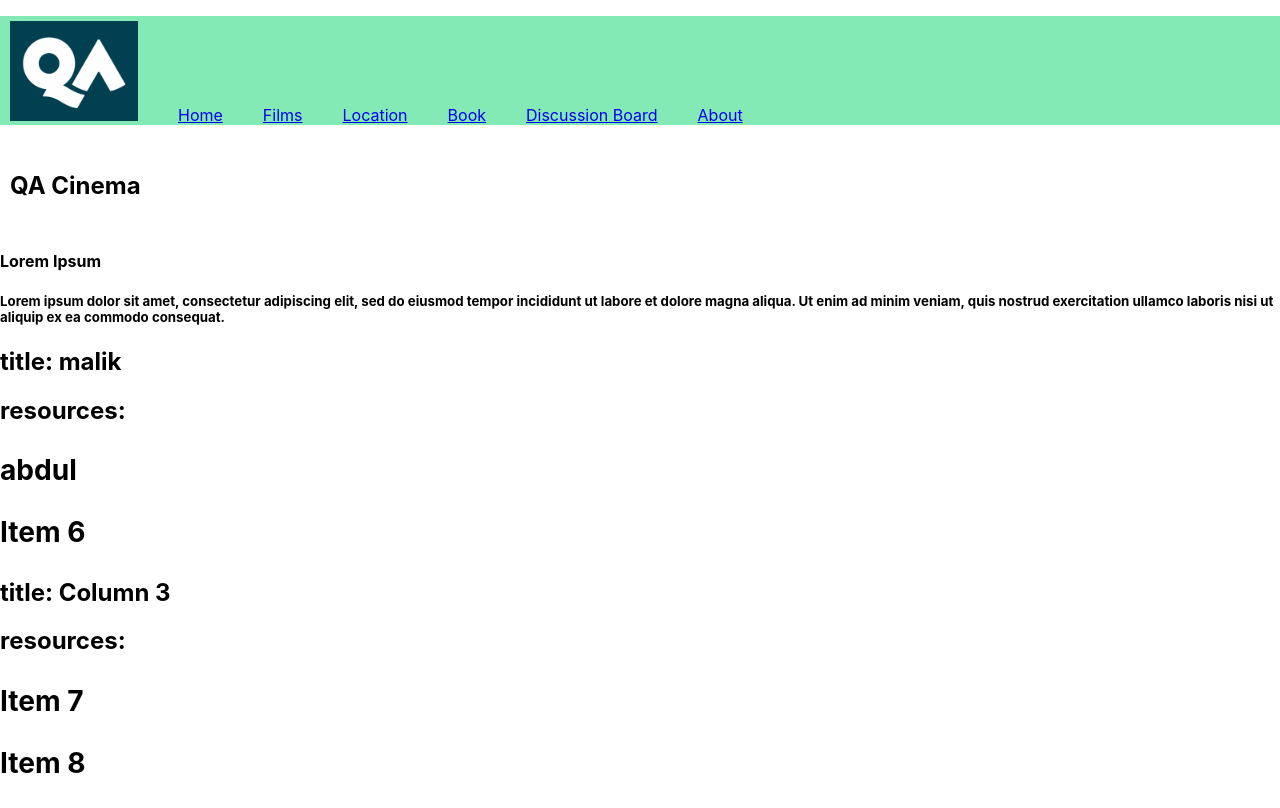
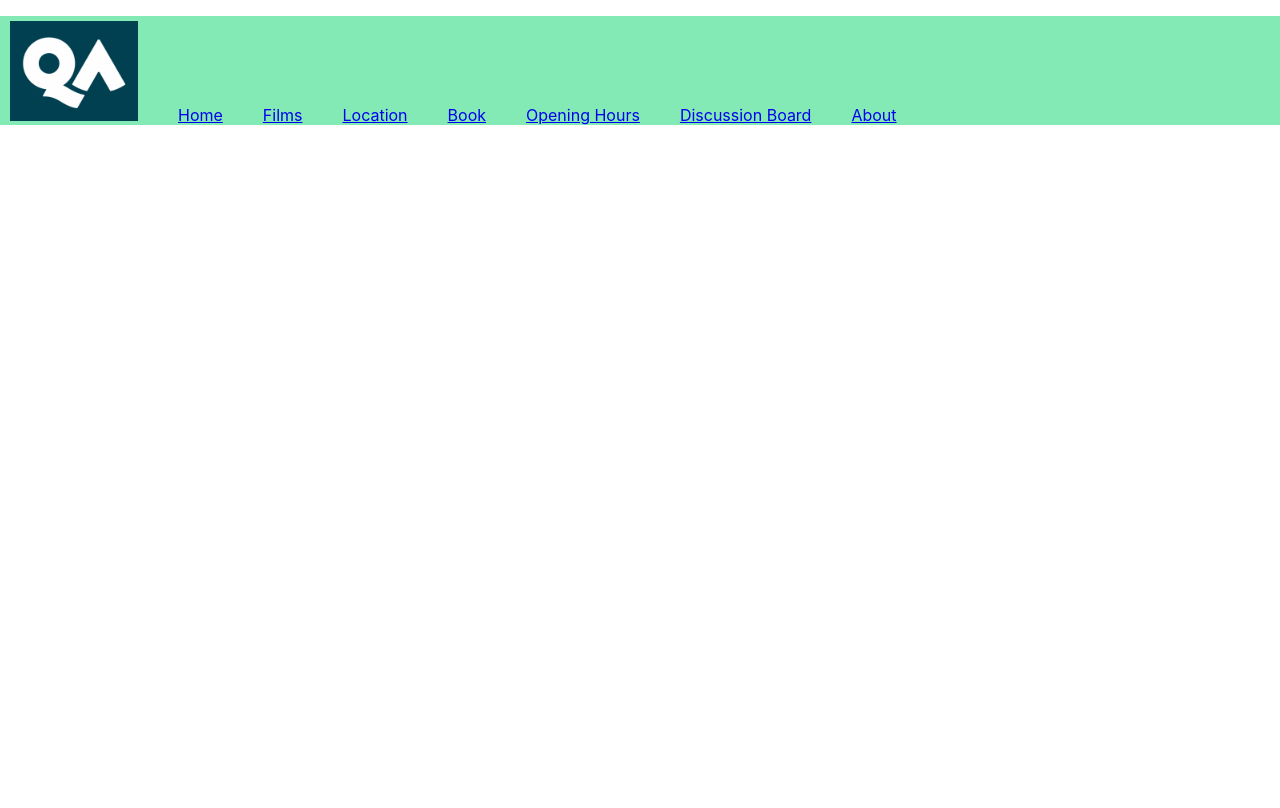
Before and after one commit to rcbcastillo/QA-Cinema, a React (Create React App) app in the folder qa-cinema/: page / in a window 1280 px wide. Built offline with nearby package versions, Linux system fonts and the light colour scheme.

Commit message:
Opening hours added to navbar - merged

```diff
--- a/qa-cinema/src/App.css
+++ b/qa-cinema/src/App.css
@@ -39,3 +39,8 @@ a:visited { text-decoration: none; color:#234453; }
 .home-content{
   padding: 10px;
 }
+
+body {
+  color: #234453;
+  color: white;
+}
--- a/qa-cinema/src/App.js
+++ b/qa-cinema/src/App.js
@@ -1,10 +1,11 @@
 import React from 'react';
-import { BrowserRouter as Router, Routes, Route, BrowserRouter } from 'react-router-dom';
+import { BrowserRouter, Routes, Route, } from 'react-router-dom';
 import './App.css';
 import Navbar from './Components/Navbar'
 import Home from './Components/Home';
 import About from './Components/About';
 import Footer from './Components/Footer';
+import OpenHrs from './Components/OpenHrs';
 
 function App() {
   return (
@@ -14,7 +15,7 @@ function App() {
     <Routes>
       <Route path='/' element={<Home/>}></Route>
       <Route path='/about' element={<About/>}></Route>
-      <Route path='/'></Route>
+      <Route path='/opening-hours' element={<OpenHrs/>}></Route>
     </Routes>
 
     <Footer/>
--- a/qa-cinema/src/Components/Navbar.jsx
+++ b/qa-cinema/src/Components/Navbar.jsx
@@ -23,6 +23,9 @@ function Navbar() {
           <Link to="/">Book</Link>
         </li>
         <li>
+          <Link to="/opening-hours">Opening Hours</Link>
+        </li>
+        <li>
           <Link to="/">Discussion Board</Link>
         </li>
         <li>
```
Also changed, not shown: qa-cinema/src/Components/OpenHrs.jsx (line endings or trailing spaces).
